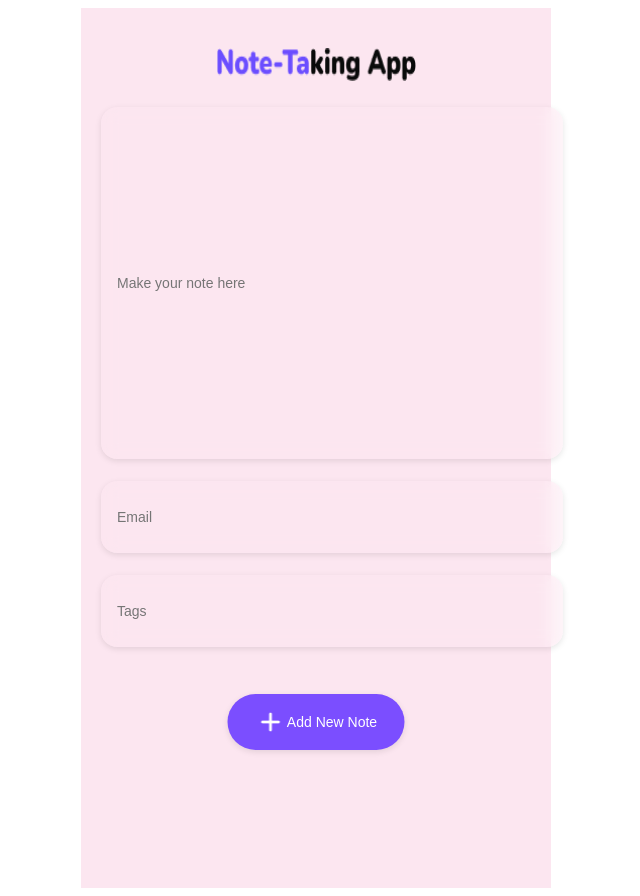
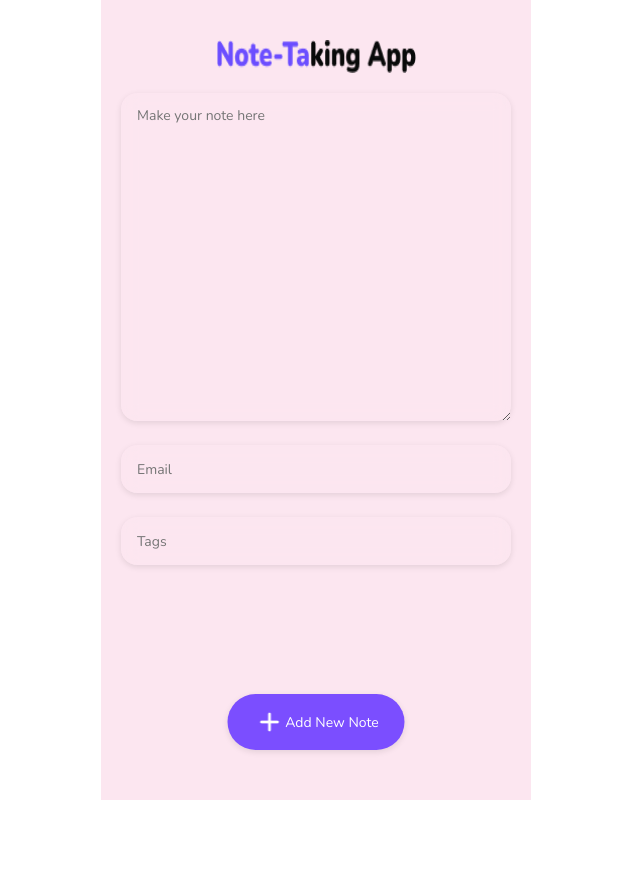
Before and after one commit to thanhtruc090699/-cloud_computing_project, a Flask app: page /create in a window 1280 px wide. Shown: the whole page, without its empty margins (324-964 px from the left). After the commit the page ends 800 px from the top, so only its background shows below. Run offline with Flask 3, Linux system fonts and the light colour scheme.

Commit message:
fix note page layout and optimize how to save note with tag and search by tag

```diff
--- a/app/static/create_note.css
+++ b/app/static/create_note.css
@@ -35,6 +35,10 @@
     overflow: hidden;
     text-overflow: ellipsis;
     border: none;
+}
+.text-input::placeholder{
+    text-align: left;
+    vertical-align: top;
 }
 
 .create-note-container .email-input{
--- a/app/templates/create_note.html
+++ b/app/templates/create_note.html
@@ -3,6 +3,7 @@
 <head>
     <meta charset="UTF-8">
     <meta name="viewport" content="width=device-width, initial-scale=1.0">
+    <link href="https://cdn.jsdelivr.net/npm/bootstrap@5.3.2/dist/css/bootstrap.min.css" rel="stylesheet">
     <link rel="stylesheet" href="{{ url_for('static', filename='create_note.css') }}">
     <link href="https://fonts.googleapis.com/css2?family=Nunito&display=swap" rel="stylesheet">
     <title>Public-Notes-Platform</title>
@@ -13,7 +14,7 @@
             <img src="{{ url_for('static', filename='img/logo2.png') }}" alt="Logo">
         </div>
         <form action="/create_note" method="POST">
-            <input type="text" name="notes" placeholder="Make your note here" class="text-input"><br>
+            <textarea type="text" name="notes" placeholder="Make your note here" class="text-input"></textarea><br>
             <input type="text" name="email" placeholder="Email" class="email-input"><br>
             <input type="text" name="tag" placeholder="Tags" class="tag-input"><br>
             <button type="submit" class="add-btn">
```
Also changed, not shown: app/models/user_model.py (+6 -1 lines).
